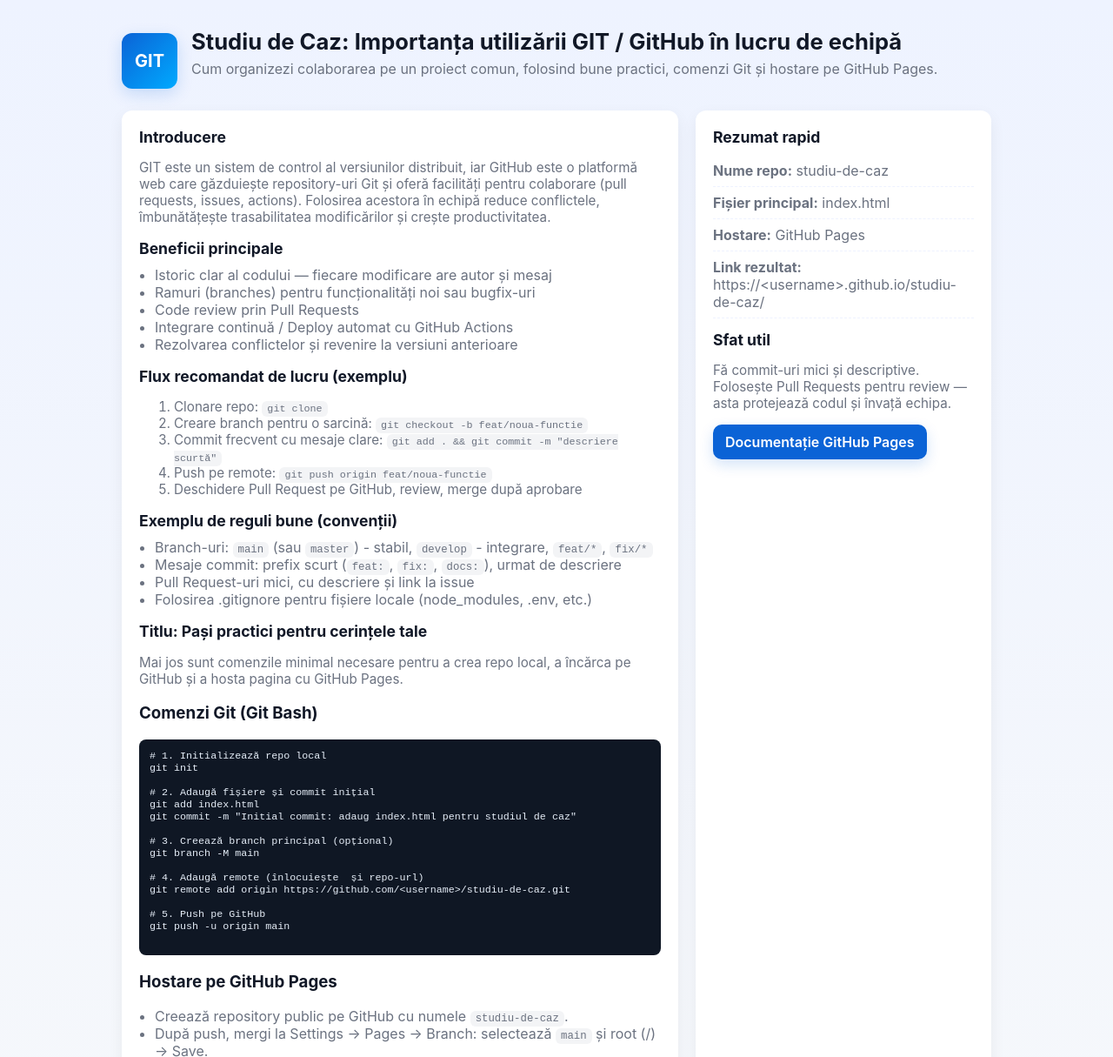
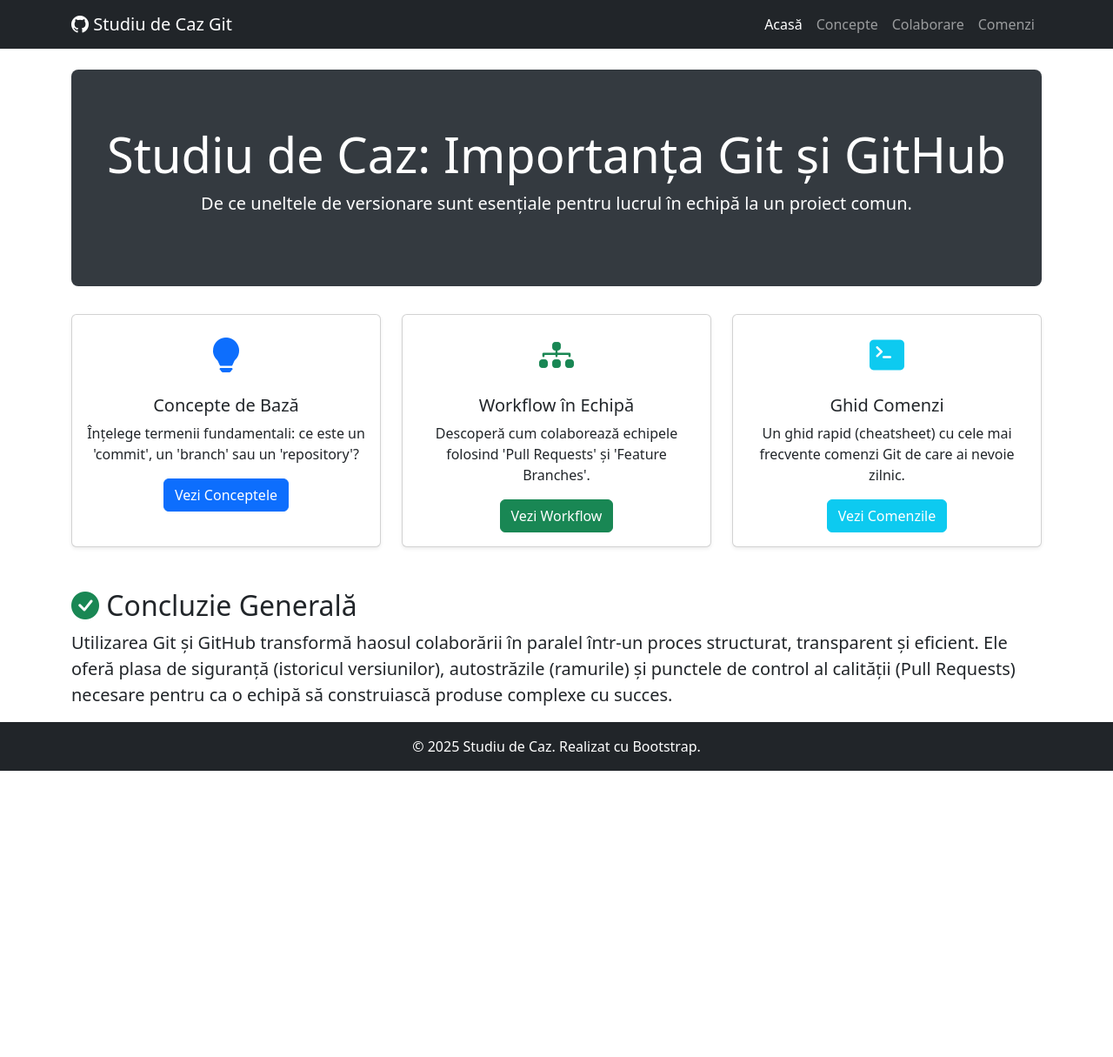
Before and after one commit to LiviuD20/LiviuD20.github.io, a plain HTML site: page index.html in a window 1280 px wide. Shown: the top 1215 px of the page at 87% size. After the commit the page ends 886 px from the top, so only its background shows below. Drawn offline with nearby package versions, Linux system fonts and the light colour scheme.

Commit message:
Add files via upload

```diff
--- a/index.html
+++ b/index.html
@@ -1,148 +1,91 @@
-<!doctype html>
+<!DOCTYPE html>
 <html lang="ro">
 <head>
-  <meta charset="utf-8" />
-  <meta name="viewport" content="width=device-width,initial-scale=1" />
-  <title>Studiu de Caz — Utilizarea GIT / GitHub în muncă de echipă</title>
-  <meta name="description" content="Studiu de caz despre importanța utilizării aplicațiilor de lucru în echipă: GIT și GitHub pentru proiecte comune."/>
+    <meta charset="UTF-8">
+    <meta name="viewport" content="width=device-width, initial-scale=1.0">
+    <title>Acasă - Studiu de Caz Git/GitHub</title>
+    <link href="https://cdn.jsdelivr.net/npm/bootstrap@5.3.3/dist/css/bootstrap.min.css" rel="stylesheet">
+    <link rel="stylesheet" href="https://cdn.jsdelivr.net/npm/bootstrap-icons@1.11.3/font/bootstrap-icons.min.css">
     <style>
-    :root{
-      --bg:#f6f8fb; --card:#ffffff; --accent:#0b63d6; --muted:#6b7280;
-      --radius:12px; font-family: Inter, system-ui, -apple-system, "Segoe UI", Roboto, "Helvetica Neue", Arial;
+        .hero {
+            background-color: #343a40;
+            color: white;
+            padding: 4rem 2rem;
+            margin-bottom: 2rem;
+            border-radius: 0.5rem;
         }
-    *{box-sizing:border-box}
-    body{
-      margin:0; background:linear-gradient(180deg,#eef3ff 0%,var(--bg) 100%);
-      color:#111827; -webkit-font-smoothing:antialiased;
-      -moz-osx-font-smoothing:grayscale;
-      padding:32px;
-    }
-    .container{max-width:1000px;margin:0 auto;}
-    header{display:flex;align-items:center;gap:16px;margin-bottom:20px}
-    .logo{
-      width:64px;height:64px;border-radius:12px;background:linear-gradient(135deg,var(--accent),#00aaff);
-      display:flex;align-items:center;justify-content:center;color:white;font-weight:700;font-size:20px;box-shadow:0 6px 18px rgba(11,99,214,.18)
-    }
-    h1{margin:0;font-size:1.6rem}
-    p.lead{color:var(--muted);margin:6px 0 18px}
-    .grid{display:grid;grid-template-columns:1fr 340px;gap:20px}
-    @media (max-width:880px){.grid{grid-template-columns:1fr}}
-    .card{background:var(--card);border-radius:var(--radius);padding:20px;box-shadow:0 6px 18px rgba(15,23,42,.06)}
-    .section{margin-bottom:16px}
-    h2{margin:0 0 10px;font-size:1.1rem}
-    ul{padding-left:18px;margin:8px 0 12px;color:var(--muted)}
-    code{background:#f3f4f6;padding:2px 6px;border-radius:6px;font-family:monospace;font-size:.95em}
-    pre{background:#0f1724;color:#e6eef8;padding:12px;border-radius:8px;overflow:auto;font-family:monospace;font-size:.9em}
-    .muted{color:var(--muted);font-size:.95em}
-    .btn{
-      display:inline-block;padding:10px 14px;border-radius:10px;background:var(--accent);color:#fff;text-decoration:none;font-weight:600;box-shadow:0 6px 16px rgba(11,99,214,.18)
-    }
-    footer{margin-top:22px;color:var(--muted);font-size:.9em;text-align:center}
-    .info-list{list-style:none;padding:0;margin:0}
-    .info-list li{padding:8px 0;border-bottom:1px dashed #eef2ff;color:var(--muted)}
     </style>
 </head>
-<body>
+<body class="d-flex flex-column min-vh-100">
+
+    <nav class="navbar navbar-expand-lg navbar-dark bg-dark sticky-top">
         <div class="container">
-    <header>
-      <div class="logo">GIT</div>
-      <div>
-        <h1>Studiu de Caz: Importanța utilizării GIT / GitHub în lucru de echipă</h1>
-        <p class="lead">Cum organizezi colaborarea pe un proiect comun, folosind bune practici, comenzi Git și hostare pe GitHub Pages.</p>
+            <a class="navbar-brand" href="index.html"><i class="bi bi-github"></i> Studiu de Caz Git</a>
+            <button class="navbar-toggler" type="button" data-bs-toggle="collapse" data-bs-target="#navbarNav" aria-controls="navbarNav" aria-expanded="false" aria-label="Toggle navigation">
+                <span class="navbar-toggler-icon"></span>
+            </button>
+            <div class="collapse navbar-collapse" id="navbarNav">
+                <ul class="navbar-nav ms-auto">
+                    <li class="nav-item"><a class="nav-link active" aria-current="page" href="index.html">Acasă</a></li>
+                    <li class="nav-item"><a class="nav-link" href="concepte.html">Concepte</a></li>
+                    <li class="nav-item"><a class="nav-link" href="colaborare.html">Colaborare</a></li>
+                    <li class="nav-item"><a class="nav-link" href="comenzi.html">Comenzi</a></li>
+                </ul>
             </div>
+        </div>
+    </nav>
+
+    <div class="container mt-4">
+
+        <header class="hero text-center">
+            <h1 class="display-4">Studiu de Caz: Importanța Git și GitHub</h1>
+            <p class="lead">De ce uneltele de versionare sunt esențiale pentru lucrul în echipă la un proiect comun.</p>
         </header>
 
-    <div class="grid">
-      <main class="card">
-        <section class="section">
-          <h2>Introducere</h2>
-          <p class="muted">GIT este un sistem de control al versiunilor distribuit, iar GitHub este o platformă web care găzduiește repository-uri Git și oferă facilități pentru colaborare (pull requests, issues, actions). Folosirea acestora în echipă reduce conflictele, îmbunătățește trasabilitatea modificărilor și crește productivitatea.</p>
+        <div class="row text-center g-4 mb-5">
+            <div class="col-md-4">
+                <div class="card h-100 shadow-sm">
+                    <div class="card-body">
+                        <i class="bi bi-lightbulb-fill fs-1 text-primary"></i>
+                        <h5 class="card-title mt-3">Concepte de Bază</h5>
+                        <p class="card-text">Înțelege termenii fundamentali: ce este un 'commit', un 'branch' sau un 'repository'?</p>
+                        <a href="concepte.html" class="btn btn-primary">Vezi Conceptele</a>
+                    </div>
+                </div>
+            </div>
+            <div class="col-md-4">
+                <div class="card h-100 shadow-sm">
+                    <div class="card-body">
+                        <i class="bi bi-diagram-3-fill fs-1 text-success"></i>
+                        <h5 class="card-title mt-3">Workflow în Echipă</h5>
+                        <p class="card-text">Descoperă cum colaborează echipele folosind 'Pull Requests' și 'Feature Branches'.</p>
+                        <a href="colaborare.html" class="btn btn-success">Vezi Workflow</a>
+                    </div>
+                </div>
+            </div>
+            <div class="col-md-4">
+                <div class="card h-100 shadow-sm">
+                    <div class="card-body">
+                        <i class="bi bi-terminal-fill fs-1 text-info"></i>
+                        <h5 class="card-title mt-3">Ghid Comenzi</h5>
+                        <p class="card-text">Un ghid rapid (cheatsheet) cu cele mai frecvente comenzi Git de care ai nevoie zilnic.</p>
+                        <a href="comenzi.html" class="btn btn-info text-white">Vezi Comenzile</a>
+                    </div>
+                </div>
+            </div>
+        </div>
+
+        <section>
+            <h2><i class="bi bi-check-circle-fill text-success"></i> Concluzie Generală</h2>
+            <p class="lead">Utilizarea Git și GitHub transformă haosul colaborării în paralel într-un proces structurat, transparent și eficient. Ele oferă plasa de siguranță (istoricul versiunilor), autostrăzile (ramurile) și punctele de control al calității (Pull Requests) necesare pentru ca o echipă să construiască produse complexe cu succes.</p>
         </section>
 
-        <section class="section">
-          <h2>Beneficii principale</h2>
-          <ul>
-            <li>Istoric clar al codului — fiecare modificare are autor și mesaj</li>
-            <li>Ramuri (branches) pentru funcționalități noi sau bugfix-uri</li>
-            <li>Code review prin Pull Requests</li>
-            <li>Integrare continuă / Deploy automat cu GitHub Actions</li>
-            <li>Rezolvarea conflictelor și revenire la versiuni anterioare</li>
-          </ul>
-        </section>
-
-        <section class="section">
-          <h2>Flux recomandat de lucru (exemplu)</h2>
-          <ol class="muted">
-            <li>Clonare repo: <code>git clone</code></li>
-            <li>Creare branch pentru o sarcină: <code>git checkout -b feat/noua-functie</code></li>
-            <li>Commit frecvent cu mesaje clare: <code>git add . &amp;&amp; git commit -m "descriere scurtă"</code></li>
-            <li>Push pe remote: <code>git push origin feat/noua-functie</code></li>
-            <li>Deschidere Pull Request pe GitHub, review, merge după aprobare</li>
-          </ol>
-        </section>
-
-        <section class="section">
-          <h2>Exemplu de reguli bune (convenții)</h2>
-          <ul>
-            <li>Branch-uri: <code>main</code> (sau <code>master</code>) - stabil, <code>develop</code> - integrare, <code>feat/*</code>, <code>fix/*</code></li>
-            <li>Mesaje commit: prefix scurt (<code>feat:</code>, <code>fix:</code>, <code>docs:</code>), urmat de descriere</li>
-            <li>Pull Request-uri mici, cu descriere și link la issue</li>
-            <li>Folosirea .gitignore pentru fișiere locale (node_modules, .env, etc.)</li>
-          </ul>
-        </section>
-
-        <section class="section">
-          <h2>Titlu: Pași practici pentru cerințele tale</h2>
-          <p class="muted">Mai jos sunt comenzile minimal necesare pentru a crea repo local, a încărca pe GitHub și a hosta pagina cu GitHub Pages.</p>
-
-          <h3>Comenzi Git (Git Bash)</h3>
-          <pre>
-# 1. Initializează repo local
-git init
-
-# 2. Adaugă fișiere și commit inițial
-git add index.html
-git commit -m "Initial commit: adaug index.html pentru studiul de caz"
-
-# 3. Creează branch principal (opțional)
-git branch -M main
-
-# 4. Adaugă remote (înlocuiește <username> și repo-url)
-git remote add origin https://github.com/&lt;username&gt;/studiu-de-caz.git
-
-# 5. Push pe GitHub
-git push -u origin main
-          </pre>
-
-          <h3>Hostare pe GitHub Pages</h3>
-          <ul>
-            <li>Creează repository public pe GitHub cu numele <code>studiu-de-caz</code>.</li>
-            <li>După push, mergi la Settings → Pages → Branch: selectează <code>main</code> și root (/) → Save.</li>
-            <li>Link-ul final va fi: <code>https://&lt;username&gt;.github.io/studiu-de-caz/</code> (înlocuiește <code>&lt;username&gt;</code> cu username-ul tău GitHub).</li>
-          </ul>
-        </section>
-
-      </main>
-
-      <aside class="card">
-        <h2>Rezumat rapid</h2>
-        <ul class="info-list">
-          <li><strong>Nume repo:</strong> studiu-de-caz</li>
-          <li><strong>Fișier principal:</strong> index.html</li>
-          <li><strong>Hostare:</strong> GitHub Pages</li>
-          <li><strong>Link rezultat:</strong> https://&lt;username&gt;.github.io/studiu-de-caz/</li>
-        </ul>
-
-        <h2 style="margin-top:14px">Sfat util</h2>
-        <p class="muted">Fă commit-uri mici și descriptive. Folosește Pull Requests pentru review — asta protejează codul și învață echipa.</p>
-
-        <a class="btn" href="https://docs.github.com/en/pages" target="_blank" rel="noopener">Documentație GitHub Pages</a>
-      </aside>
     </div>
 
-    <footer>
-      <p>Pagina generată pentru <strong>Studiu de Caz</strong> — folosește fișierul ca punct de plecare și personalizează conținutul cercetat.</p>
+    <footer class="bg-dark text-white text-center p-3 mt-auto">
+        <p class="mb-0">&copy; 2025 Studiu de Caz. Realizat cu Bootstrap.</p>
     </footer>
-  </div>
+
+    <script src="https://cdn.jsdelivr.net/npm/bootstrap@5.3.3/dist/js/bootstrap.bundle.min.js"></script>
 </body>
 </html>
```
Also changed, not shown: colaborare.html (added, +100 -0 lines), comenzi.html (added, +135 -0 lines), concepte.html (added, +117 -0 lines). Lines whose indentation alone changed are shown as unchanged.
